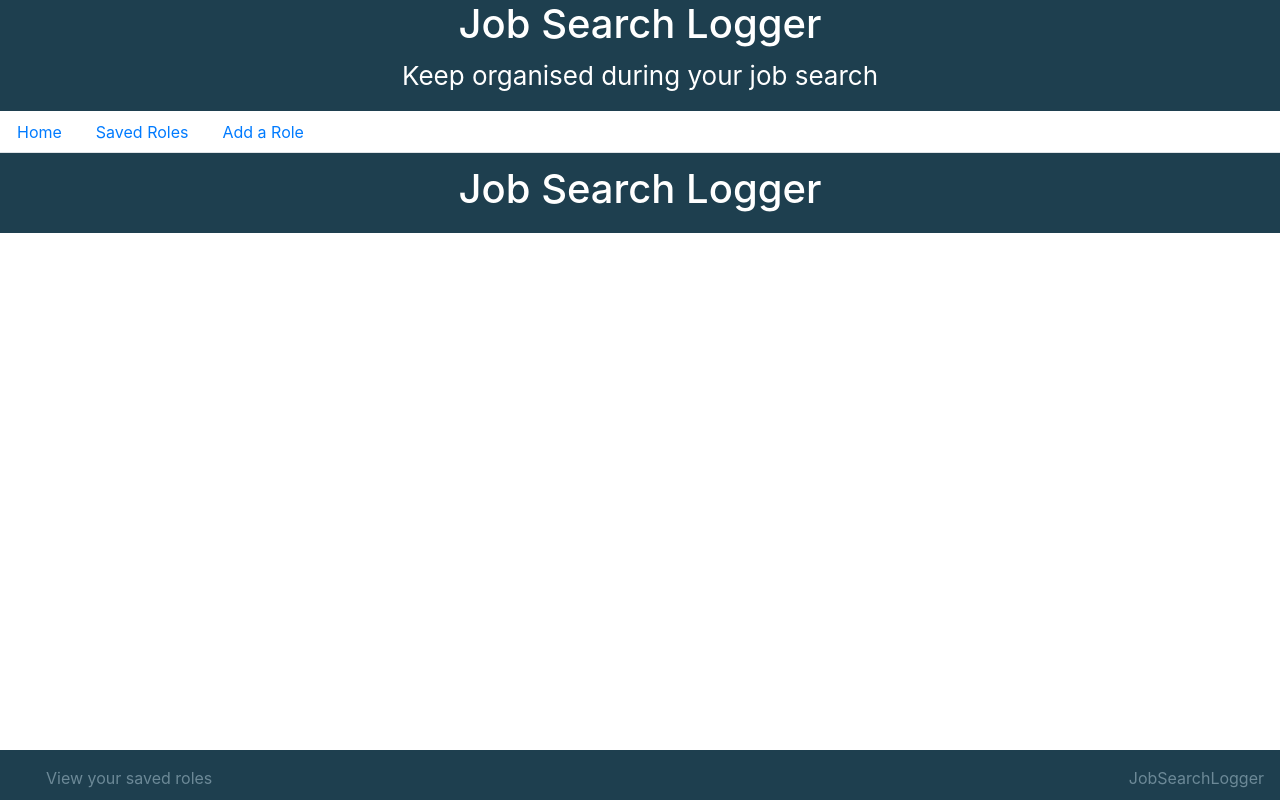
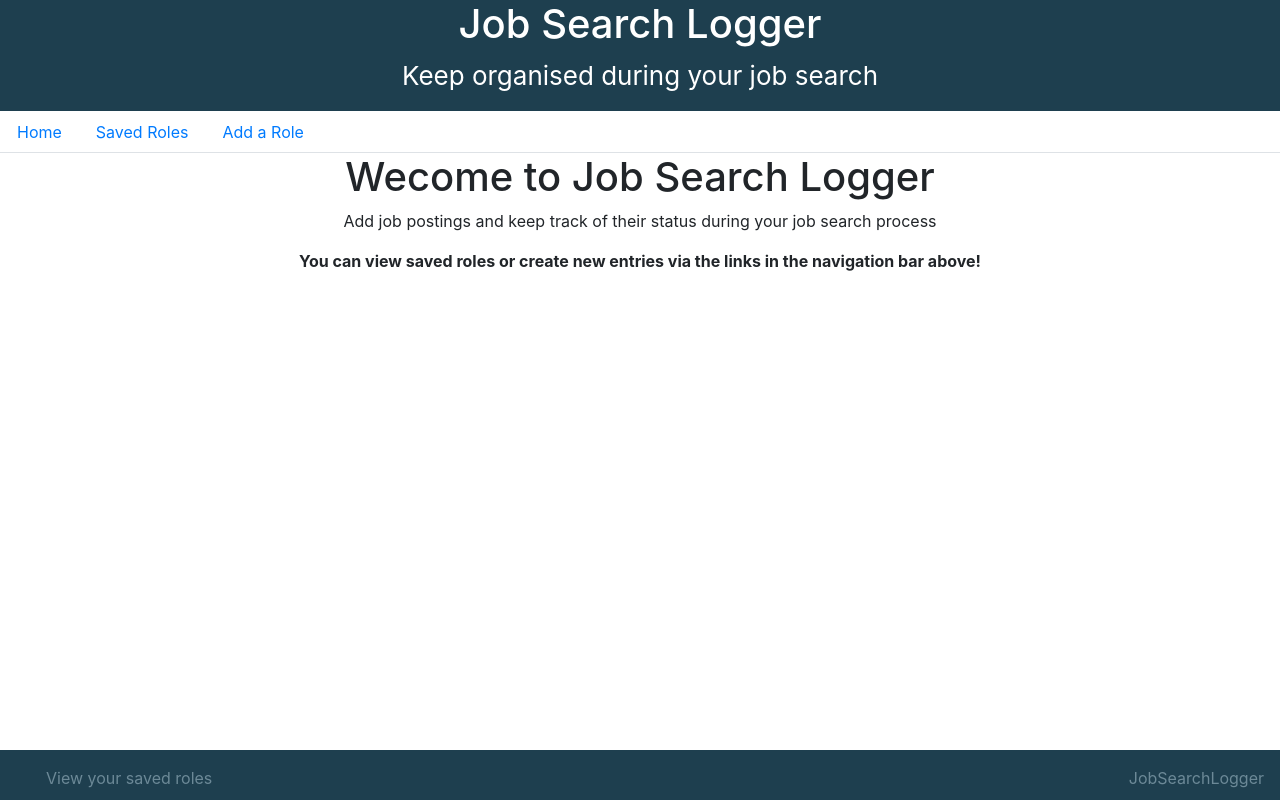
Before and after one commit to concorder911220/React-Job-Search-Logger-Project, a React (Create React App) app: page / in a window 1280 px wide. Built offline with nearby package versions, Linux system fonts and the light colour scheme.

Commit message:
Edit content of Home component

```diff
--- a/src/containers/Home.jsx
+++ b/src/containers/Home.jsx
@@ -2,10 +2,11 @@
 
 const Home = () => {
 	return (
-		<header className="App-header">
-			<h1>Job Search Logger</h1>
-			{/* <p>Keep organised during your job search</p> */}
-		</header>
+		<div id='home-comp'>
+			<h1>Wecome to Job Search Logger</h1>
+			<p>Add job postings and keep track of their status during your job search process</p>
+			<p><strong>You can view saved roles or create new entries via the links in the navigation bar above!</strong></p>
+		</div>
 	)
 }
 export default Home
```
